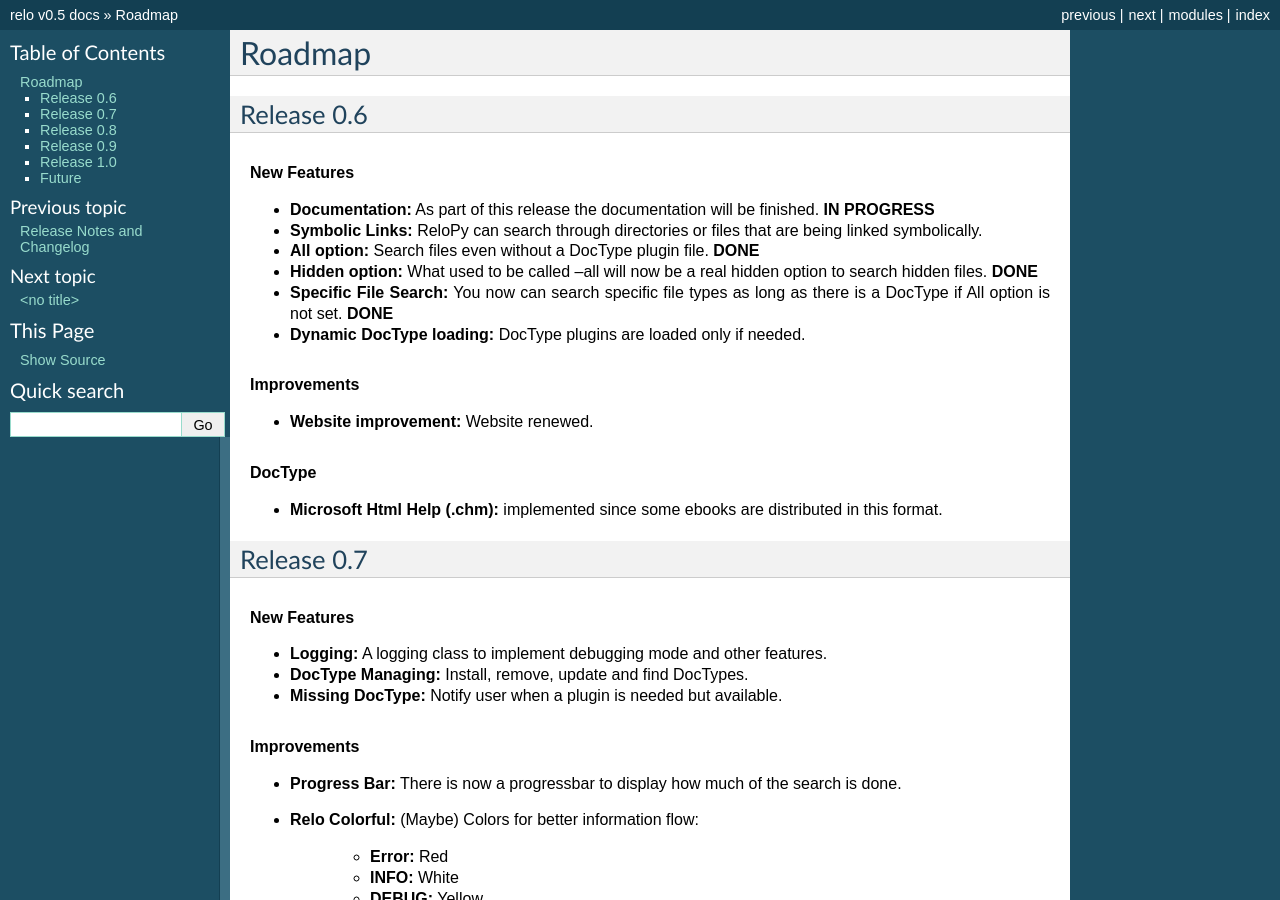
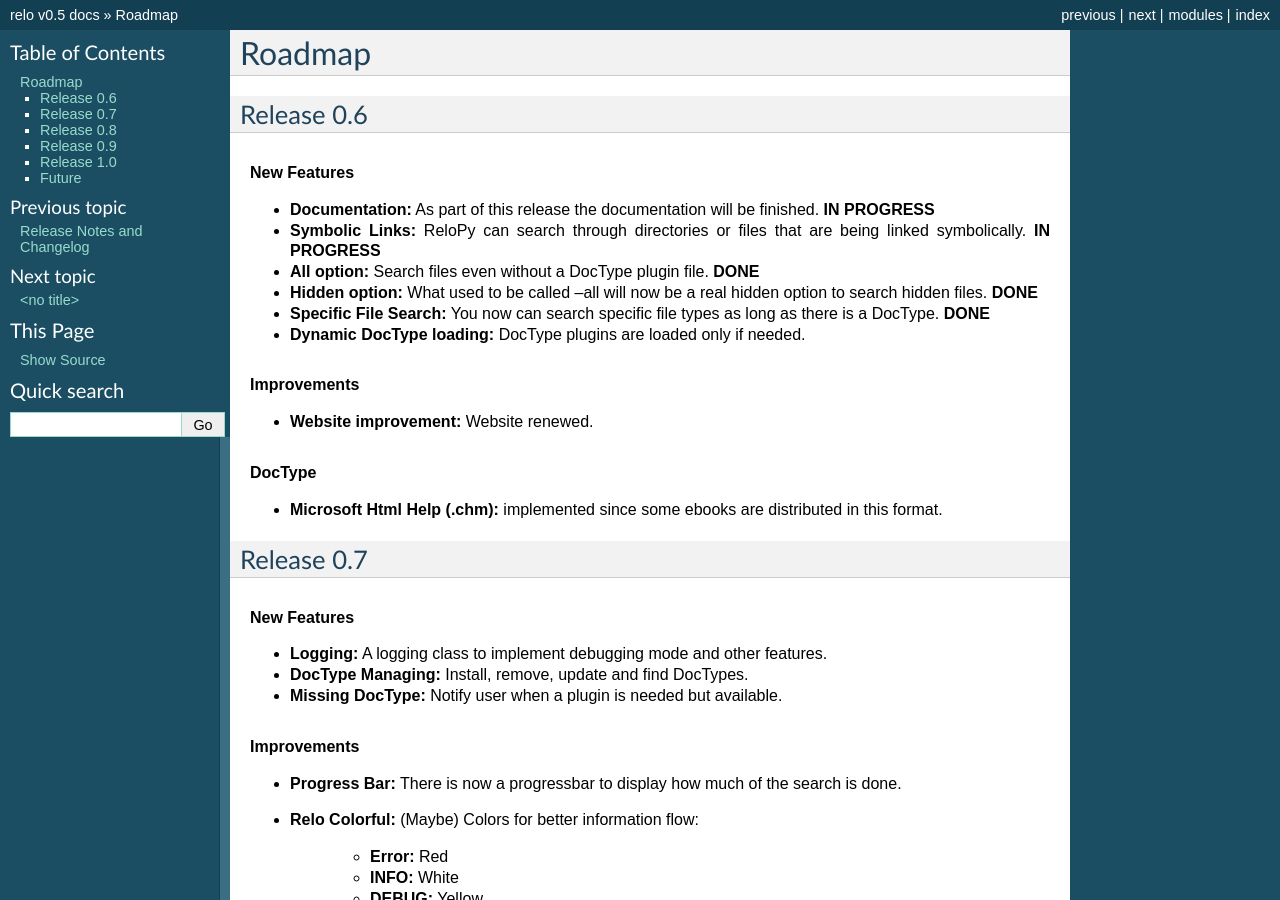
Before and after one commit to cwoebker/relo, a Sphinx documentation site: the page built from docs/roadmap.rst, in a window 1280 px wide and 900 px high. Built offline with Sphinx 7.4.7, drawn with Linux system fonts in a browser that asks for light colours.

Commit message:
added option for symbolic link search

```diff
--- a/docs/roadmap.rst
+++ b/docs/roadmap.rst
@@ -11,10 +11,10 @@
 .. rubric:: New Features
 
 * **Documentation:** As part of this release the documentation will be finished. **IN PROGRESS**
-* **Symbolic Links:** ReloPy can search through directories or files that are being linked symbolically.
+* **Symbolic Links:** ReloPy can search through directories or files that are being linked symbolically. **IN PROGRESS**
 * **All option:** Search files even without a DocType plugin file. **DONE**
 * **Hidden option:** What used to be called --all will now be a real hidden option to search hidden files. **DONE**
-* **Specific File Search:** You now can search specific file types as long as there is a DocType if All option is not set. **DONE**
+* **Specific File Search:** You now can search specific file types as long as there is a DocType. **DONE**
 * **Dynamic DocType loading:** DocType plugins are loaded only if needed.
 
 .. rubric:: Improvements
```
Also changed, not shown: 1 other file.
